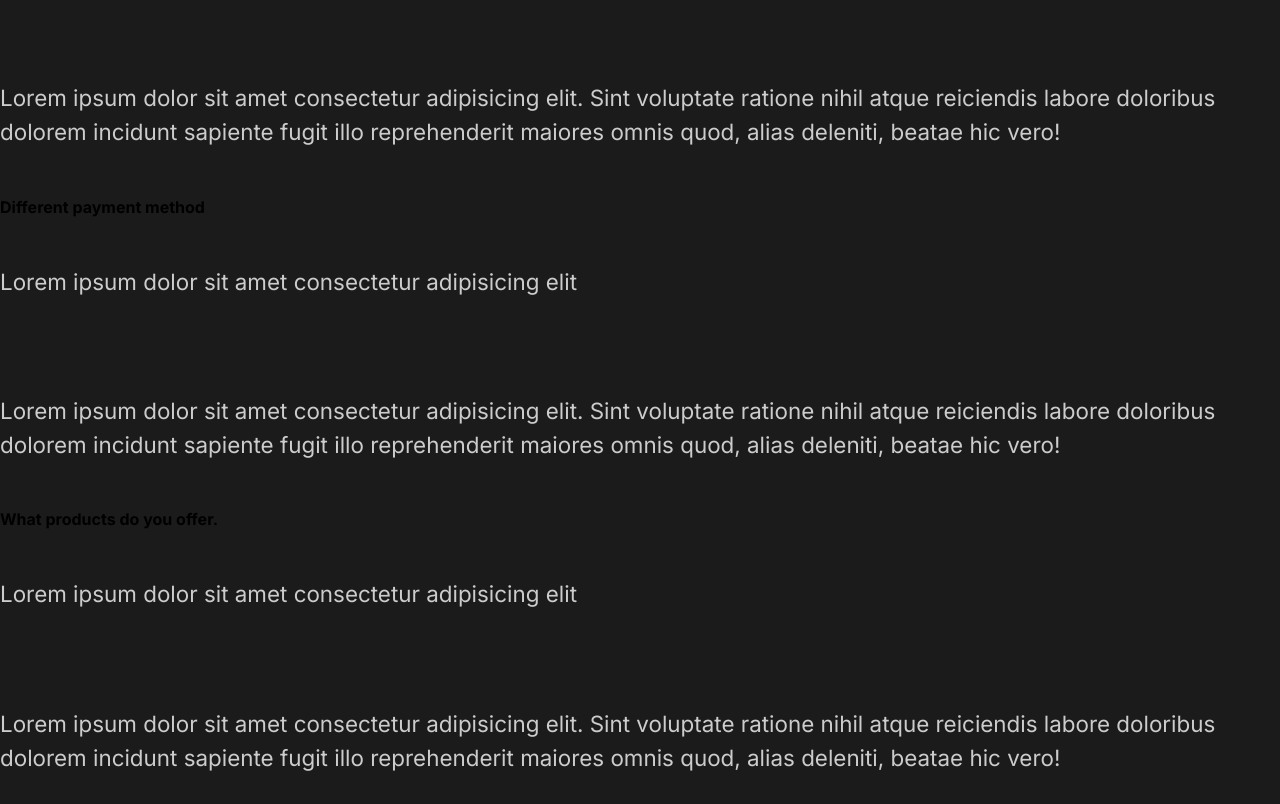
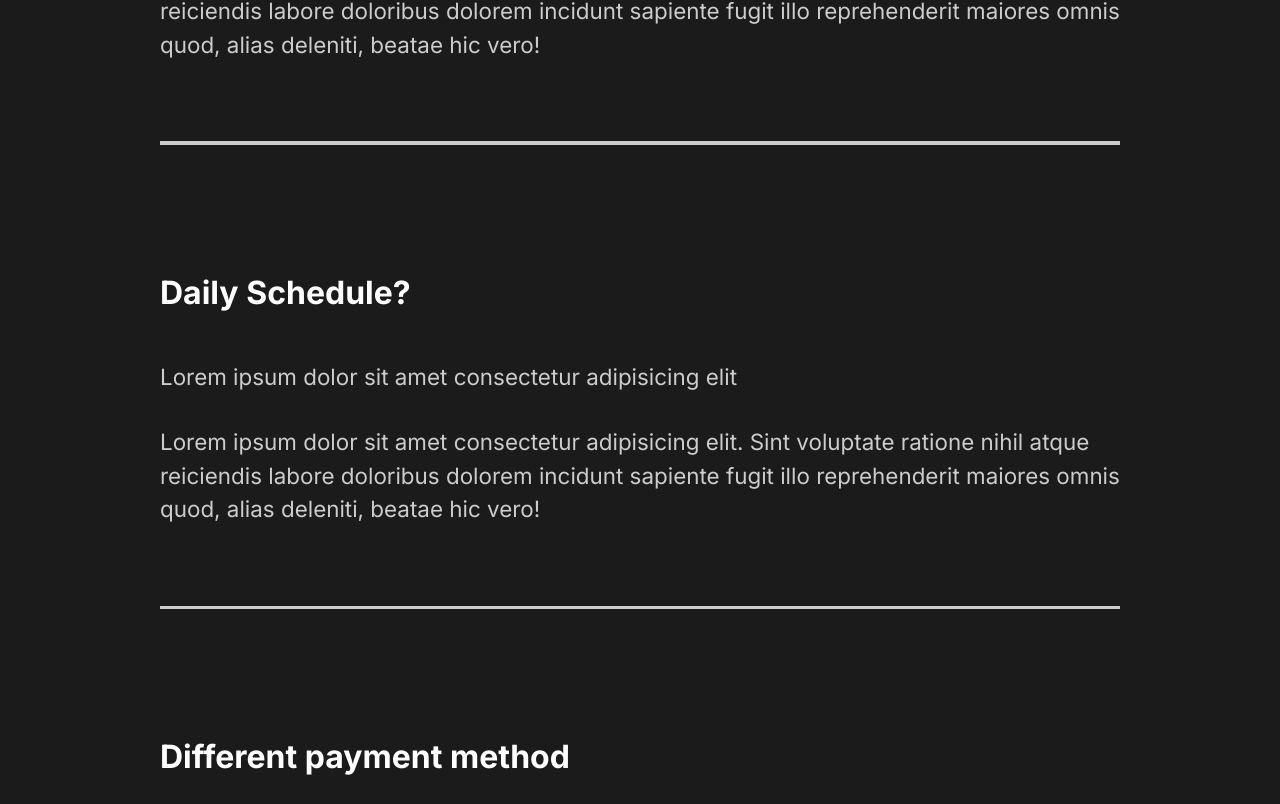
Before and after one commit to Sevendaye/react-course-capture, a React (Create React App) app: page / in a window 1280 px wide. Shown: the part 2476-3280 px from the top of the page. Built offline with nearby package versions, Linux system fonts and the light colour scheme.

Commit message:
7. Styled FaqSection

```diff
--- a/src/components/FaqSection/index.js
+++ b/src/components/FaqSection/index.js
@@ -1,7 +1,9 @@
 import React from 'react';
+import styled from 'styled-components';
+import { About } from '../../styles';
 
 const FaqSection = () => (
-  <div className="faq">
+  <Faq>
     <h2>Any Questions <span>FAQ</span></h2>
     <div className="question">
       <h4>How do I start?</h4>
@@ -9,6 +11,7 @@
         <p>Lorem ipsum dolor sit amet consectetur adipisicing elit</p>
         <p>Lorem ipsum dolor sit amet consectetur adipisicing elit. Sint voluptate ratione nihil atque reiciendis labore doloribus dolorem incidunt sapiente fugit illo reprehenderit maiores omnis quod, alias deleniti, beatae hic vero!</p>
       </div>
+      <div className="faq-line"></div>
     </div>
     <div className="question">
       <h4>Daily Schedule?</h4>
@@ -16,6 +19,7 @@
         <p>Lorem ipsum dolor sit amet consectetur adipisicing elit</p>
         <p>Lorem ipsum dolor sit amet consectetur adipisicing elit. Sint voluptate ratione nihil atque reiciendis labore doloribus dolorem incidunt sapiente fugit illo reprehenderit maiores omnis quod, alias deleniti, beatae hic vero!</p>
       </div>
+      <div className="faq-line"></div>
     </div>
     <div className="question">
       <h4>Different payment method</h4>
@@ -23,6 +27,7 @@
         <p>Lorem ipsum dolor sit amet consectetur adipisicing elit</p>
         <p>Lorem ipsum dolor sit amet consectetur adipisicing elit. Sint voluptate ratione nihil atque reiciendis labore doloribus dolorem incidunt sapiente fugit illo reprehenderit maiores omnis quod, alias deleniti, beatae hic vero!</p>
       </div>
+      <div className="faq-line"></div>
     </div>
     <div className="question">
       <h4>What products do you offer.</h4>
@@ -30,8 +35,36 @@
         <p>Lorem ipsum dolor sit amet consectetur adipisicing elit</p>
         <p>Lorem ipsum dolor sit amet consectetur adipisicing elit. Sint voluptate ratione nihil atque reiciendis labore doloribus dolorem incidunt sapiente fugit illo reprehenderit maiores omnis quod, alias deleniti, beatae hic vero!</p>
       </div>
+      <div className="faq-line"></div>
     </div>
-  </div>
+  </Faq>
 );
 
+const Faq = styled(About)`
+  display: block;
+  span {
+    display: block;
+  }
+  h2 {
+    padding-bottom: 2rem;
+    font-weight: lighter;
+  }
+  .faq-line {
+    background: #ccc;
+    height: 0.2rem;
+    margin: 2rem 0rem;
+    width: 100%;
+  }
+  .question {
+    padding: 3rem 0rem;
+    cursor: pointer;
+  }
+  .answer {
+    padding: 2rem 0rem;
+    p {
+      padding: 1rem 0rem;
+    }
+  }
+`;
+
 export default FaqSection;
--- a/src/components/GlobalStyle/index.js
+++ b/src/components/GlobalStyle/index.js
@@ -38,6 +38,7 @@
 }
 h4{
   font-weight: bold;
+  font-size: 2rem;
 }
 span{
   font-weight: bold;
```
